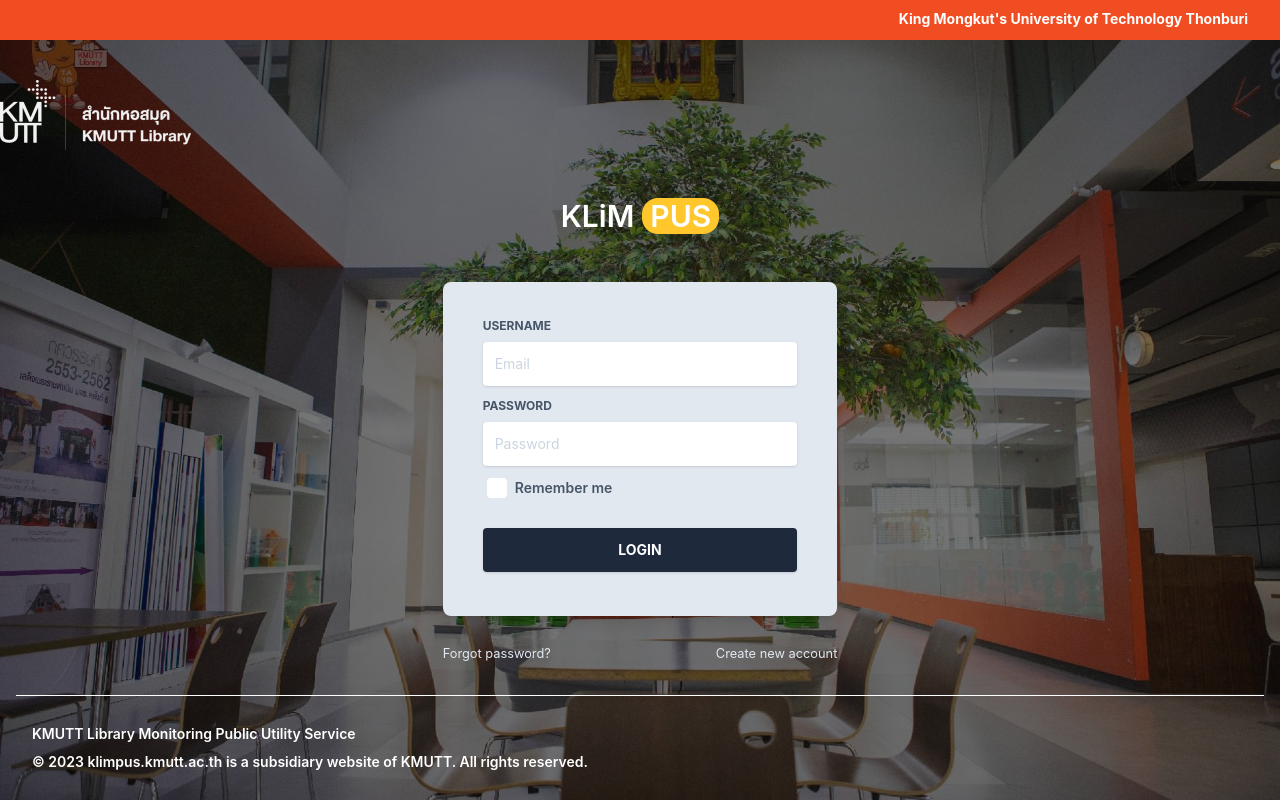
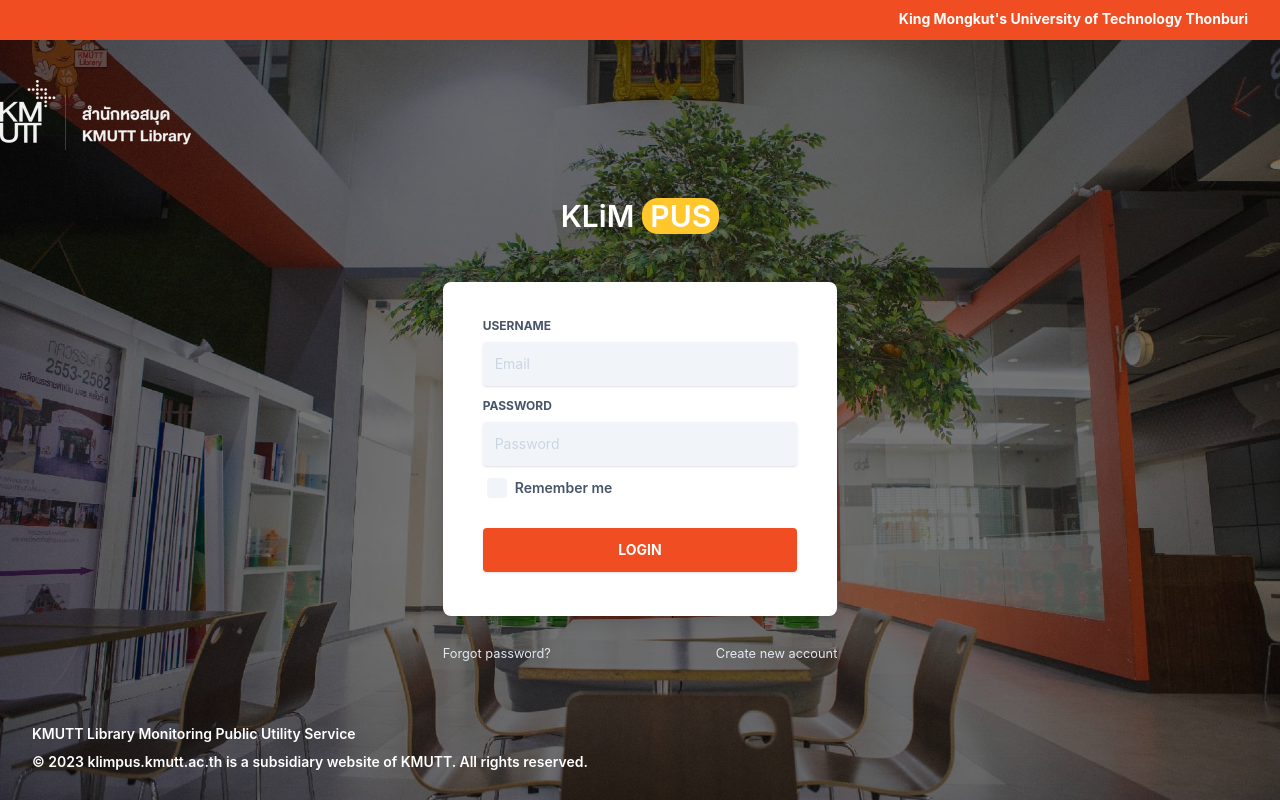
Before and after one commit to SuttirakC/klimpus, a Next.js app: page /auth/login in a window 1280 px wide. Built offline with nearby package versions, Linux system fonts and the light colour scheme.

Commit message:
changeColors in login page

```diff
--- a/components/Footers/FooterSmall.js
+++ b/components/Footers/FooterSmall.js
@@ -11,7 +11,7 @@ export default function FooterSmall(props) {
         }
       >
         <div className="container mx-auto px-4">
-          <hr className="mb-6 border-b-1 border-white" />
+          {/* <hr className="mb-6 border-b-1 border-white" /> */}
           <div className="flex flex-wrap items-center md:justify-between justify-center">
             <div className="w-full md:w-8/12 px-4">
               <div className="flex-col text-sm text-white font-semibold py-1 text-center md:text-left">
--- a/pages/auth/login.js
+++ b/pages/auth/login.js
@@ -31,7 +31,7 @@ export default function Login() {
 
         <div className="flex content-center items-center justify-center h-full">
           <div className="w-full lg:w-4/12 px-4">
-            <div className="relative flex flex-col min-w-0 break-words w-full mb-6 shadow-lg rounded-lg bg-slate-200 border-0">
+            <div className="relative flex flex-col min-w-0 break-words w-full mb-6 shadow-lg rounded-lg bg-white border-0">
 
               <div className="flex-auto px-12 lg:px-10 py-10 pt-6">
                 <div className="text-slate-400 text-center mb-3 font-bold">
@@ -47,7 +47,7 @@ export default function Login() {
                     </label>
                     <input
                       type="email"
-                      className="border-0 px-3 py-3 placeholder-slate-300 text-slate-600 bg-white rounded text-sm shadow focus:outline-none focus:ring w-full ease-linear transition-all duration-150"
+                      className="border-0 px-3 py-3 placeholder-slate-300 text-slate-600 bg-slate-100 rounded text-sm shadow focus:outline-none focus:ring w-full ease-linear transition-all duration-150"
                       placeholder="Email"
                     />
                   </div>
@@ -61,7 +61,7 @@ export default function Login() {
                     </label>
                     <input
                       type="password"
-                      className="border-0 px-3 py-3 placeholder-slate-300 text-slate-600 bg-white rounded text-sm shadow focus:outline-none focus:ring w-full ease-linear transition-all duration-150"
+                      className="border-0 px-3 py-3 placeholder-slate-300 text-slate-600 bg-slate-100 rounded text-sm shadow focus:outline-none focus:ring w-full ease-linear transition-all duration-150"
                       placeholder="Password"
                     />
                   </div>
@@ -70,7 +70,7 @@ export default function Login() {
                       <input
                         id="customCheckLogin"
                         type="checkbox"
-                        className="form-checkbox border-0 rounded text-slate-700 ml-1 w-5 h-5 ease-linear transition-all duration-150"
+                        className="form-checkbox border-0 rounded bg-slate-100 text-slate-700 ml-1 w-5 h-5 ease-linear transition-all duration-150"
                       />
                       <span className="ml-2 text-sm font-semibold text-slate-600">
                         Remember me
@@ -82,7 +82,7 @@ export default function Login() {
                     <Link href="/admin/dashboard">
                       <a href="#pablo" className="text-slate-200">
                         <button
-                          className="bg-slate-800 text-white active:bg-slate-600 text-sm font-bold uppercase px-6 py-3 rounded shadow hover:shadow-lg outline-none focus:outline-none mr-1 mb-1 w-full ease-linear transition-all duration-150"
+                          className="bg-kmutt_orange-100 text-white active:bg-slate-600 text-sm font-bold uppercase px-6 py-3 rounded shadow hover:shadow-lg outline-none focus:outline-none mr-1 mb-1 w-full ease-linear transition-all duration-150"
                           type="button"
                         >
                           Login
```
